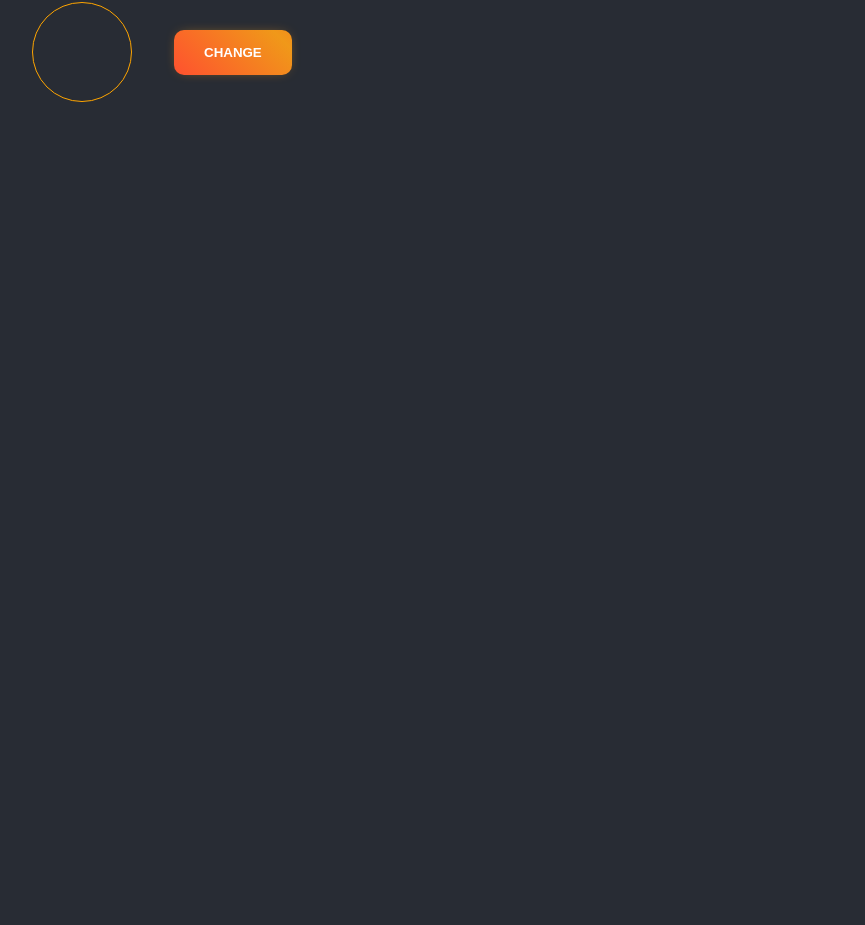
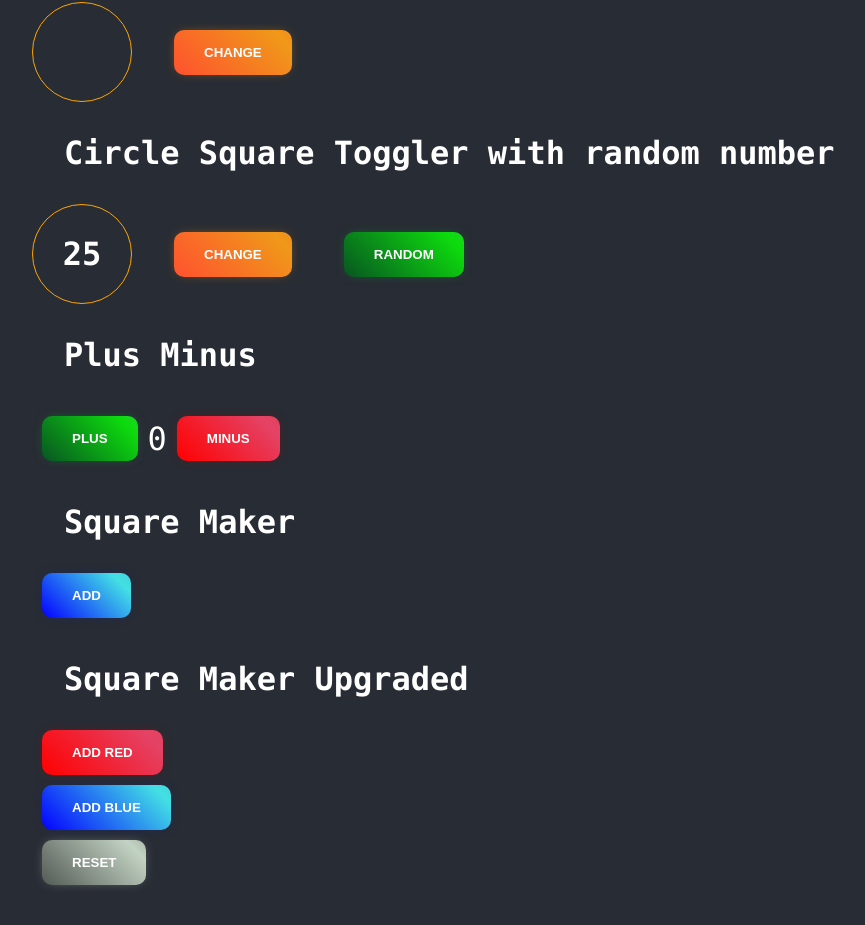
Before and after one commit to codevivi/react-base-practice, a React (Create React App) app: page /react-base-practice/react-state in a window 1280 px wide. Shown: the part 271-1196 px from the top of the page, without its empty margins (24-889 px from the left). Before the commit the page ends 800 px from the top, so only its background shows below. Built offline with nearby package versions, Linux system fonts and the light colour scheme.

Commit message:
react state done

```diff
--- a/src/components/reactState/CircleSquareToggler/CircleSquareToggler.scss
+++ b/src/components/reactState/CircleSquareToggler/CircleSquareToggler.scss
@@ -13,6 +13,11 @@
     // color: white;
   }
   .circle {
+    display: flex;
+    align-items: center;
+    justify-content: center;
+    font-weight: bold;
+    font-size: 2em;
     width: 100px;
     height: 100px;
     border: 1px solid orange;
--- /dev/null
+++ b/src/components/reactState/CircleSquareTogglerRandomNum/CircleSquareTogglerRandomNum.jsx
@@ -0,0 +1,19 @@
+import { useState } from "react";
+import { randBetween } from "../../../helpers/rand.js";
+import "../CircleSquareToggler/CircleSquareToggler.scss";
+import Button from "../../Button/Button";
+export default function CircleSquareTogglerRandomNum() {
+  const [isCircle, setIsCircle] = useState(true);
+  const [content, setContent] = useState(randBetween(5, 25));
+
+  return (
+    <>
+      <h1>Circle Square Toggler with random number</h1>
+      <div className="circle-square">
+        <div className={`circle ${isCircle ? "" : "squared"} `}>{content}</div>
+        <Button color="orange" text="Change" handleClick={() => setIsCircle((prev) => !prev)} />
+        <Button color="green" text="Random" handleClick={() => setContent(randBetween(5, 25))} />
+      </div>
+    </>
+  );
+}
--- /dev/null
+++ b/src/components/reactState/PlusMinus/PlusMinus.jsx
@@ -0,0 +1,22 @@
+import { useState } from "react";
+import Button from "../../Button/Button";
+export default function PlusMinus() {
+  const [num, setNum] = useState(0);
+  function add1() {
+    setNum((prevNum) => prevNum + 1);
+  }
+
+  function minus3() {
+    setNum((prevNum) => prevNum - 3);
+  }
+  return (
+    <>
+      <h1>Plus Minus</h1>
+      <div className="plus-minus" style={{ display: "inline-flex", alignItems: "center" }}>
+        <Button handleClick={add1} color="green" text="plus" />
+        <span style={{ fontSize: "2em" }}>{num}</span>
+        <Button handleClick={minus3} color="red" text="minus" />
+      </div>
+    </>
+  );
+}
--- /dev/null
+++ b/src/components/reactState/SquareMaker/Square.jsx
@@ -0,0 +1,3 @@
+export default function Square({ bg }) {
+  return <div style={{ width: "100px", height: "100px", backgroundColor: bg ? bg : "blue", margin: "1em" }}></div>;
+}
--- /dev/null
+++ b/src/components/reactState/SquareMaker/SquareMaker.jsx
@@ -0,0 +1,24 @@
+import "./SquareMaker.scss";
+import Button from "../../Button/Button";
+import Square from "./Square";
+import { useState } from "react";
+
+export default function SquareMaker() {
+  const [count, setCount] = useState(0);
+  function add() {
+    setCount((prevCount) => prevCount + 1);
+  }
+
+  return (
+    <>
+      <h1>Square Maker</h1>
+
+      <Button handleClick={add} color="blue" text="add" />
+      <div className="square-container" style={{}}>
+        {[...Array(count)].map((_, i) => (
+          <Square key={i} />
+        ))}
+      </div>
+    </>
+  );
+}
--- /dev/null
+++ b/src/components/reactState/SquareMaker/SquareMaker.scss
@@ -0,0 +1,6 @@
+.square-container {
+  display: flex;
+  align-items: center;
+  justify-content: flex-start;
+  flex-wrap: wrap;
+}
--- /dev/null
+++ b/src/components/reactState/SquareMakerUpgraded/SquareMakerUpgraded.jsx
@@ -0,0 +1,25 @@
+import "../SquareMaker/SquareMaker.scss";
+import Square from "../SquareMaker/Square";
+import Button from "../../Button/Button";
+import { useState } from "react";
+export default function SquareMakerUpgraded() {
+  const [squares, setSquares] = useState([]);
+  function add(color) {
+    setSquares((prevSquares) => [...prevSquares, color]);
+  }
+  return (
+    <>
+      <h1>Square Maker Upgraded</h1>
+
+      <Button handleClick={() => add("red")} color="red" text="add red" />
+      <Button handleClick={() => add("blue")} color="blue" text="add blue" />
+      <Button handleClick={() => setSquares([])} color="grey" text="reset" />
+
+      <div className="square-container" style={{}}>
+        {[...squares].map((square, i) => (
+          <Square bg={square} key={i} />
+        ))}
+      </div>
+    </>
+  );
+}
--- a/src/helpers/rand.js
+++ b/src/helpers/rand.js
@@ -7,6 +7,6 @@ export function randColor() {
     "#" +
     parseInt(Math.random() * 0xffffff)
       .toString(16)
-      .padEnd(6, "0");
+      .padEnd(6, "0")
   );
 }
--- a/src/pages/About/About.scss
+++ b/src/pages/About/About.scss
@@ -9,8 +9,8 @@
   align-items: center;
   justify-content: center;
   button {
-    // width: 1.5em;
-    // height: 1.5em;
+    width: 1.5em;
+    height: 1.5em;
     font-size: 3em;
     color: aquamarine;
     background-color: inherit;
--- a/src/pages/ReactState.jsx
+++ b/src/pages/ReactState.jsx
@@ -1,11 +1,19 @@
 import MainTitle from "../components/reactBase/MainTitle/MainTitle";
 import CircleSquareToggler from "../components/reactState/CircleSquareToggler/CircleSquareToggler";
+import CircleSquareTogglerRandomNum from "../components/reactState/CircleSquareTogglerRandomNum/CircleSquareTogglerRandomNum";
+import PlusMinus from "../components/reactState/PlusMinus/PlusMinus";
+import SquareMaker from "../components/reactState/SquareMaker/SquareMaker";
+import SquareMakerUpgraded from "../components/reactState/SquareMakerUpgraded/SquareMakerUpgraded";
 
 export default function ReactList() {
   return (
     <>
       <MainTitle text="React State" />
       <CircleSquareToggler />
+      <CircleSquareTogglerRandomNum />
+      <PlusMinus />
+      <SquareMaker />
+      <SquareMakerUpgraded />
     </>
   );
 }
```
Also changed, not shown: src/App.scss (deleted, +0 -46 lines).
